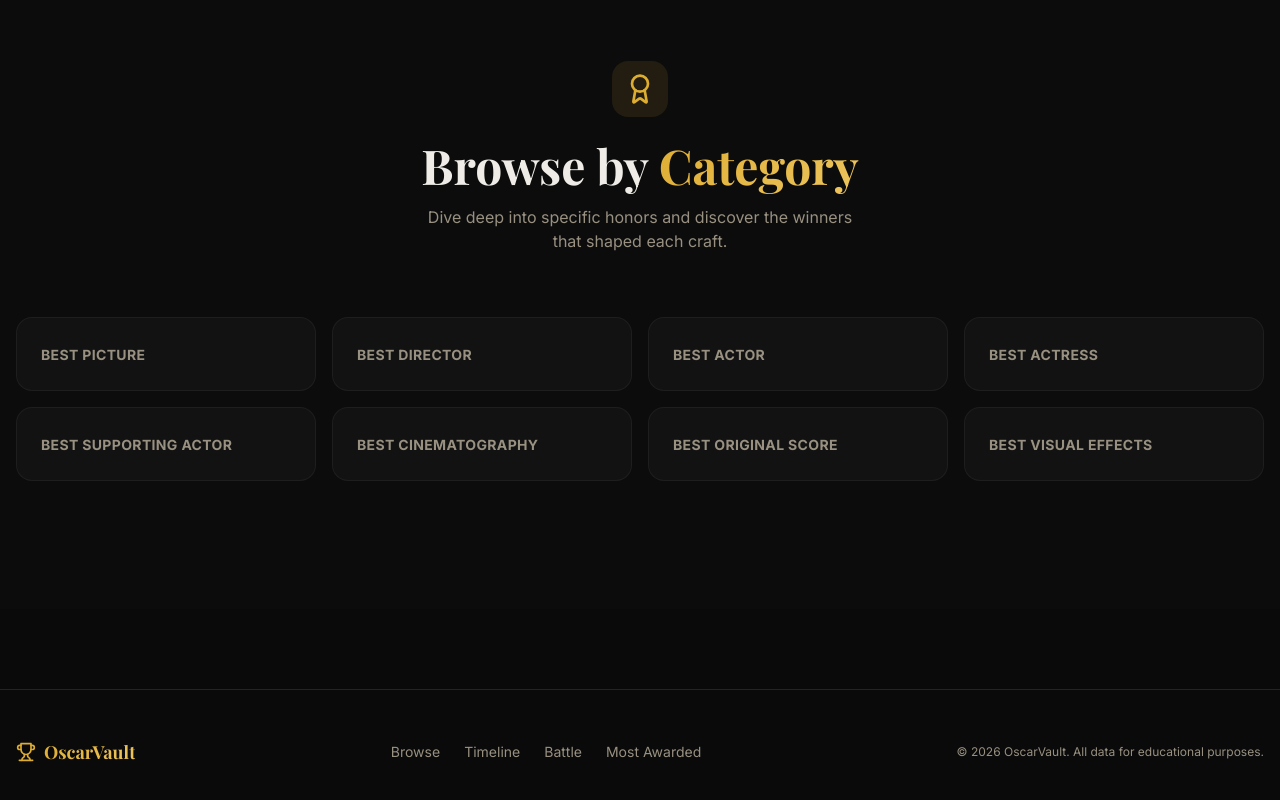
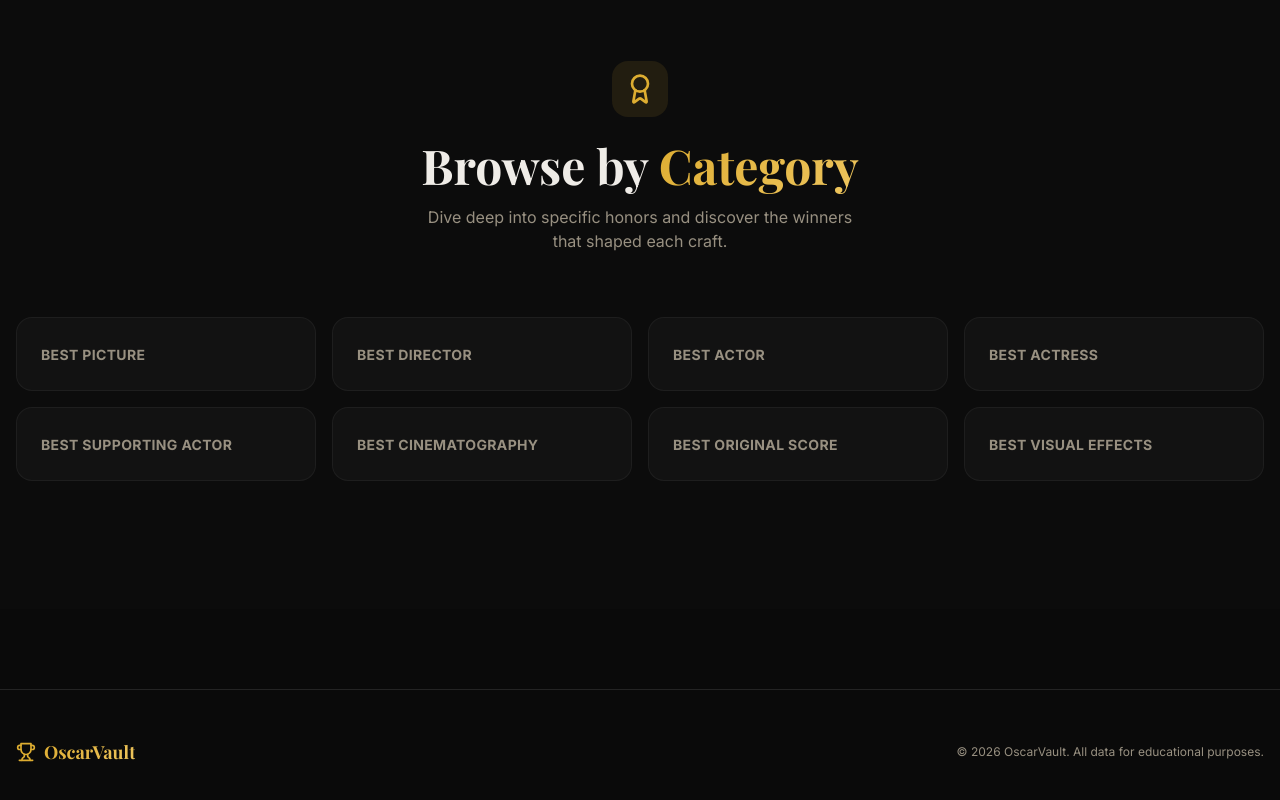
Before and after one commit to ayush-bista/OscarVault, a React (Vite) app: page / in a window 1280 px wide. Shown: the part 3346-4146 px from the top of the page. Built offline with nearby package versions, Linux system fonts and the light colour scheme; the HTML template or start-up script is replaced by a standard one; a web font is replaced by a local one.

Commit message:
Updated Footer

```diff
--- a/src/components/Footer.tsx
+++ b/src/components/Footer.tsx
@@ -10,13 +10,6 @@ export default function Footer() {
             <Trophy className="w-5 h-5 text-primary" />
             <span className="font-display text-lg font-bold gold-gradient-text">OscarVault</span>
           </div>
-          <div className="flex items-center gap-6 text-sm text-muted-foreground">
-            <Link to="/browse" className="hover:text-primary transition-colors">Browse</Link>
-            <Link to="/timeline" className="hover:text-primary transition-colors">Timeline</Link>
-            <Link to="/battle" className="hover:text-primary transition-colors">Battle</Link>
-            <Link to="/most-awarded" className="hover:text-primary transition-colors">Most Awarded</Link>
-
-          </div>
           <p className="text-xs text-muted-foreground">
             © 2026 OscarVault. All data for educational purposes.
           </p>
```
